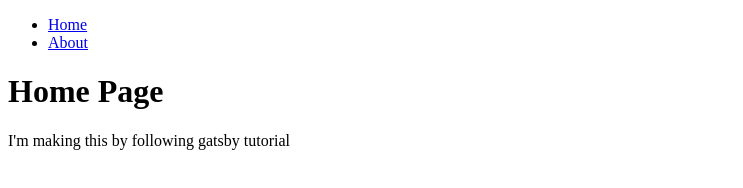
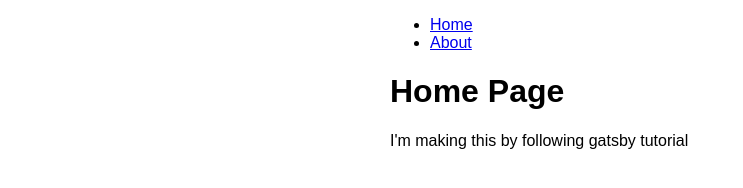
Before and after one commit to matiexe/gatsby-tutotrial, a Gatsby site: page / in a window 1280 px wide. Shown: the whole page, without its empty margins (0-743 px from the left). Built offline with nearby package versions, Linux system fonts and the light colour scheme; Gatsby itself is replaced by a stand-in of ours.

Commit message:
se agregan los estilos al componente layout

```diff
--- a/src/components/layout.js
+++ b/src/components/layout.js
@@ -1,9 +1,10 @@
 import * as React from 'react'
 import { Link } from 'gatsby'
+import { container } from './layout.module.css'
 
 const Layout = ({pageTitle, children}) =>{
     return(
-        <main>
+        <main className = {container}>
             <title>{pageTitle}</title>
             <nav>
                 <ul>
```
Also changed, not shown: src/components/layout.module.css (line endings or trailing spaces).
